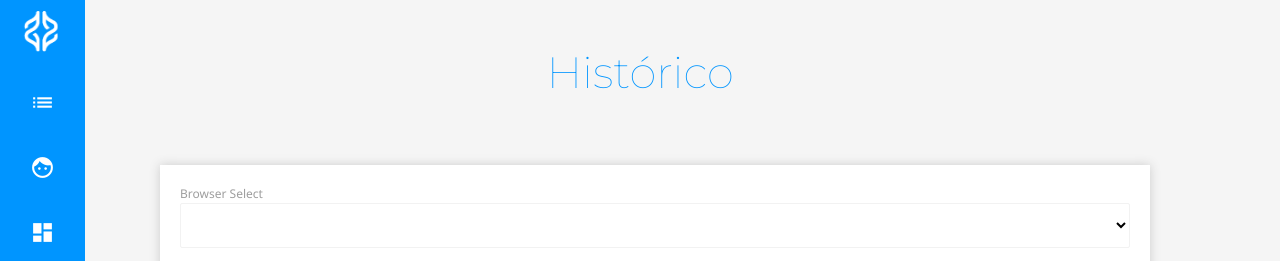
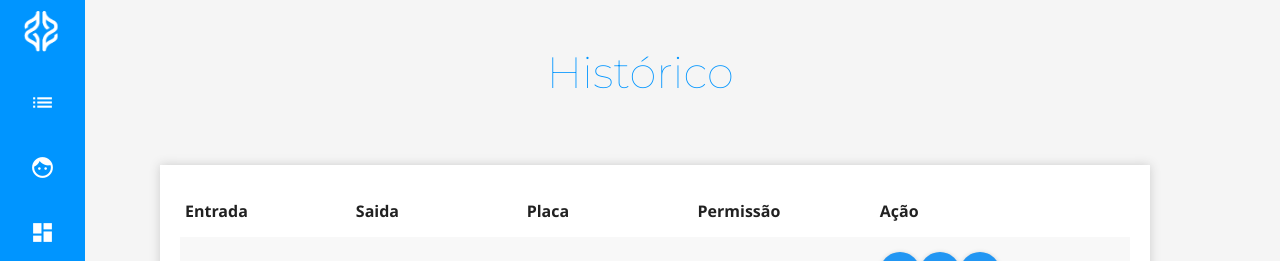
Before and after one commit to WilliamRaymundo/Interface-License-Plate-Recognition, a PHP site: page / in a window 1280 px wide. Shown: the top 261 px of the page. Run offline with PHP 8.4, Linux system fonts and the light colour scheme; data that the repository does not hold is empty.

Commit message:
Historico

```diff
--- a/index/index.php
+++ b/index/index.php
@@ -41,24 +41,6 @@ $result_query = mysqli_query($conexao, $query ) or die(' Erro na query:' );
 
 
   <section class="content">
-
-
-  <label>Browser Select</label>
-  <select class="browser-default">
-  <?php
-
-# Exibe os registros na tela
-while ($row = mysqli_fetch_array( $result_query ))
-{
-  ?><option value="1">   <?php print $row['nomeCat']; ?> </option> <?php
-}
-
-?>
- </select>
-
-
-
-
         <table class="striped">
           <thead>
             <tr>
```
